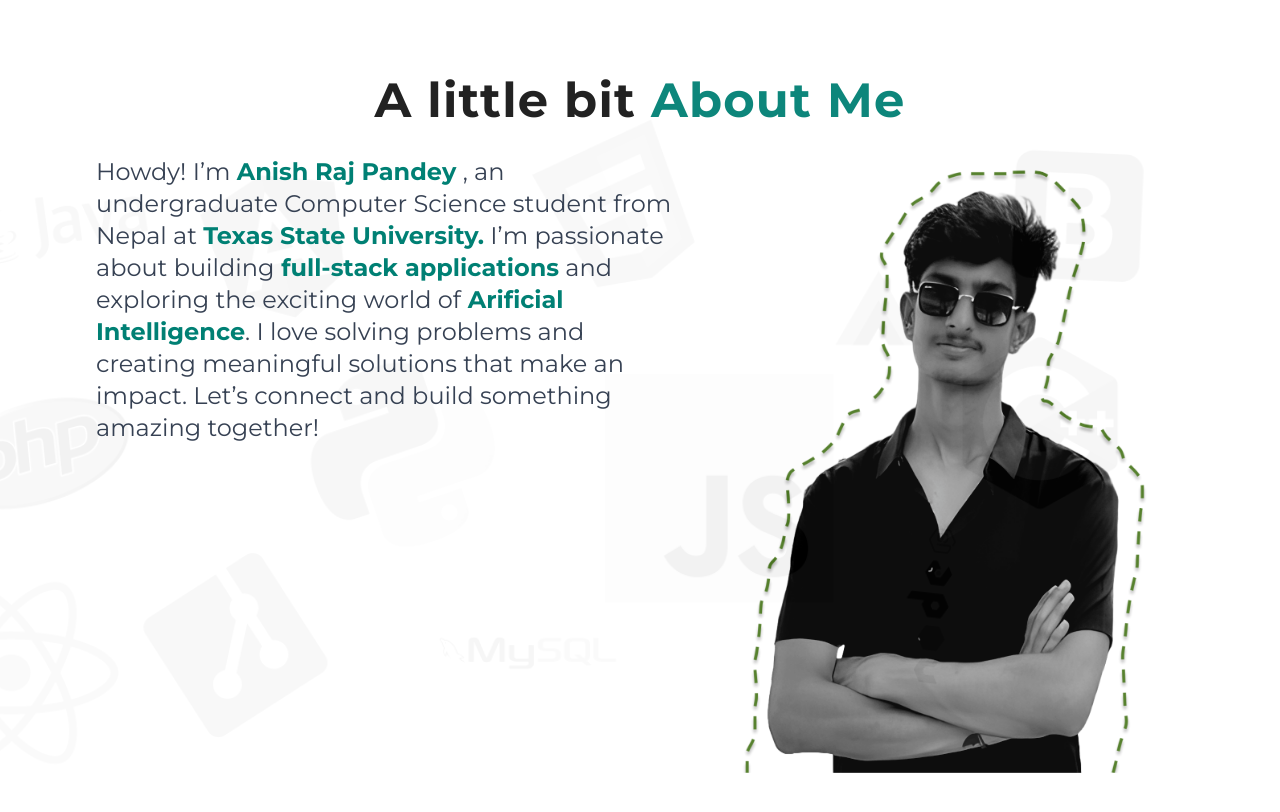
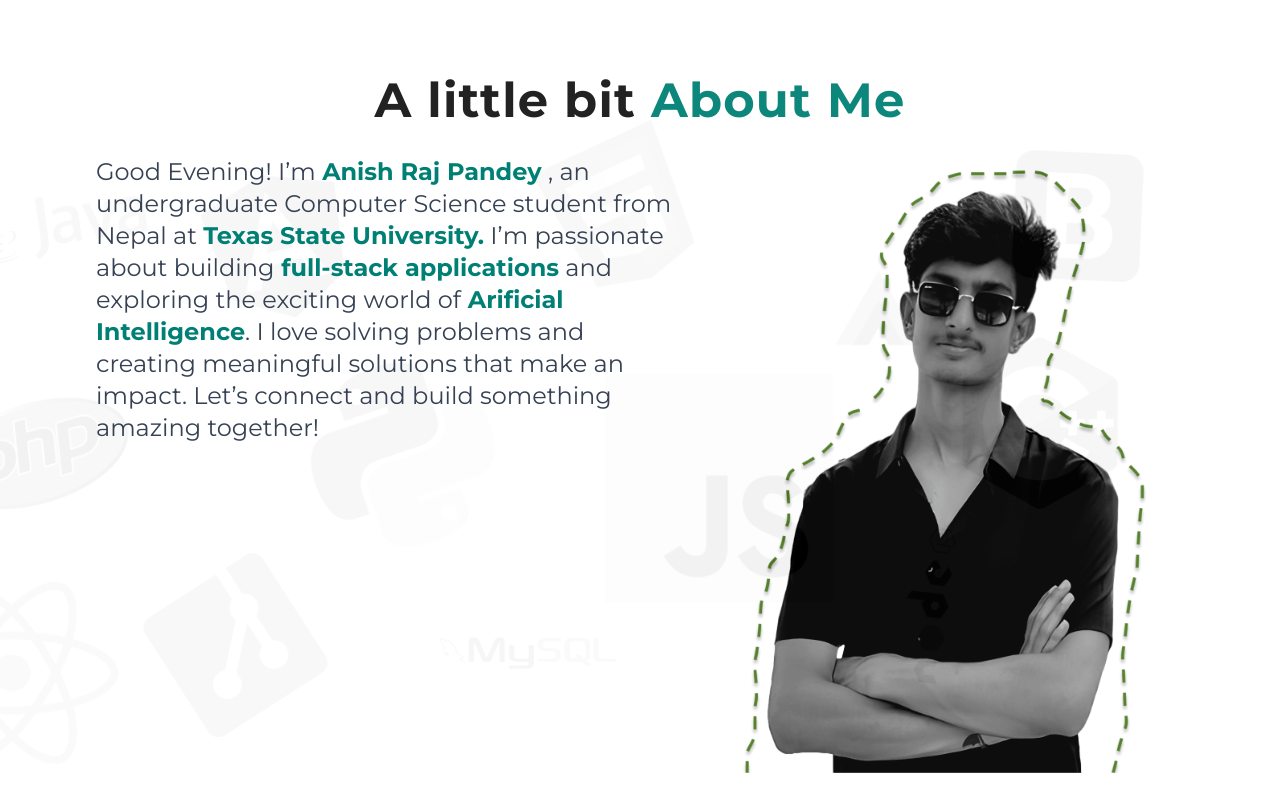
Before and after one commit to anishrajpandey/personal-portfolio, a Next.js app: page / in a window 1280 px wide. Shown: the part 780-1592 px from the top of the page. Built offline with nearby package versions, Linux system fonts and the light colour scheme.

Commit message:
added custom greeting text

```diff
--- a/app/AboutMe.tsx
+++ b/app/AboutMe.tsx
@@ -1,13 +1,35 @@
-import React from "react";
+"use client";
+import React, { useEffect, useState } from "react";
 import "./../styles/About.css";
 import FlareCursor from "./FlareCursor";
 import Image from "next/image";
+import { time } from "console";
 // import CustomCursor from "./CustomCursor";
 
 const AboutMe = () => {
+  const [timeOfDay, setTimeOfDay] = useState("");
+
+  useEffect(() => {
+    const getTimeOfDay = () => {
+      const hour = new Date().getHours();
+
+      if (hour >= 5 && hour < 12) {
+        return "Good Morning!";
+      } else if (hour >= 12 && hour < 17) {
+        return "Good Afternoon!";
+      } else if (hour >= 17 && hour < 21) {
+        return "Good Evening!";
+      } else {
+        return "Hey I hope you are having a wonderful night! ";
+      }
+    };
+
+    setTimeOfDay(getTimeOfDay());
+  }, []);
+
   return (
     <>
-      <FlareCursor />
+      {/* <FlareCursor /> */}
       <div id={"aboutMain"} className="mt-[25vh] px-2 md:px-8">
         <div className="text-2xl md:text-5xl font-bold tracking-wide text-center justify-center items-center  gap-1">
           <span>A little bit </span>
@@ -24,7 +46,7 @@ const AboutMe = () => {
                 height={400}
               />
             </div>
-            Howdy! I’m{" "}
+            {timeOfDay} I’m{" "}
             <span className="text-[#008074] font-semibold">
               Anish Raj Pandey
             </span>{" "}
--- a/styles/About.css
+++ b/styles/About.css
@@ -28,5 +28,5 @@
     opacity 0.2s ease-in-out;
 }
 #aboutMain {
-  cursor: none;
+  /* cursor: none; */
 }
```
